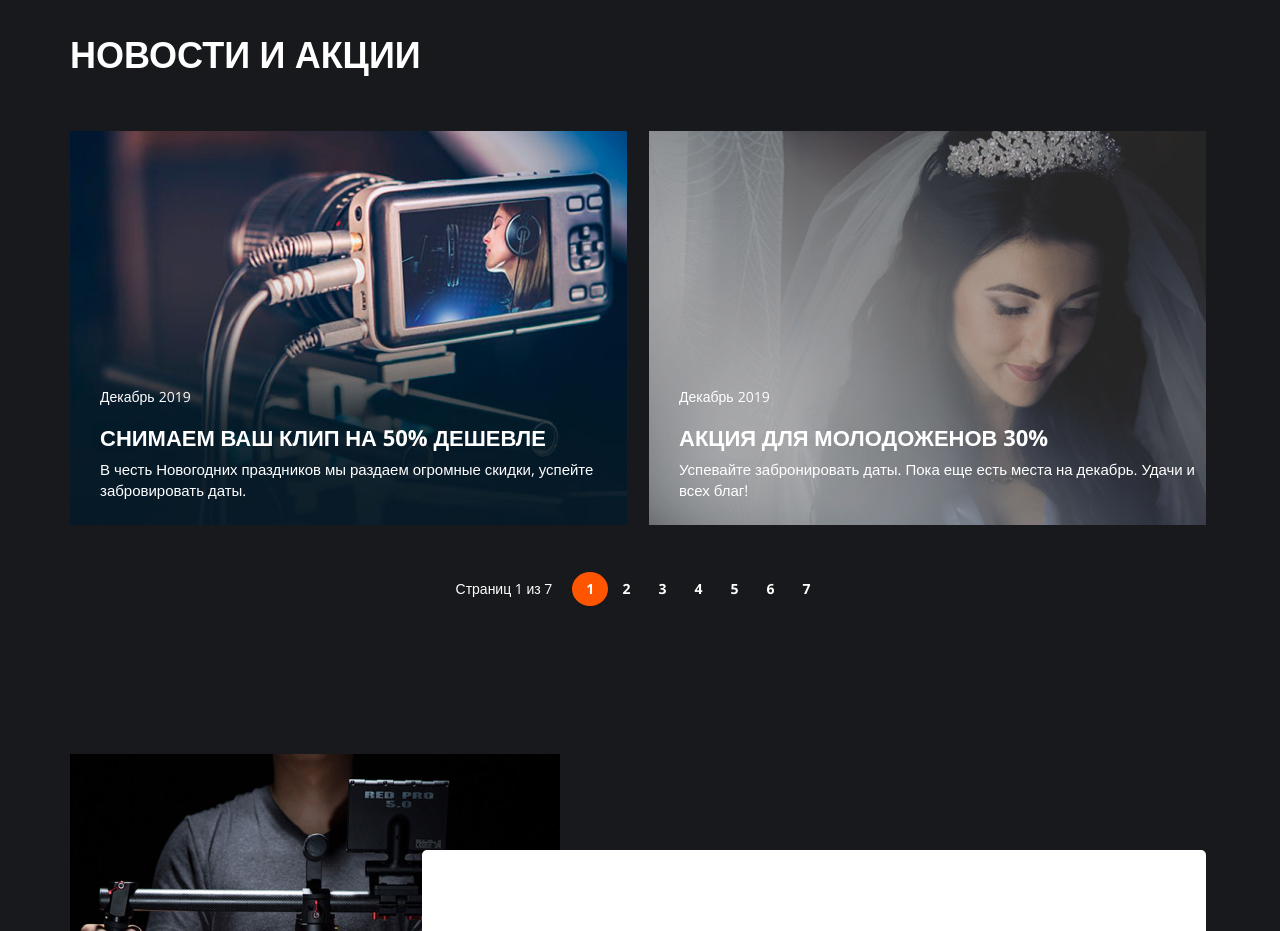
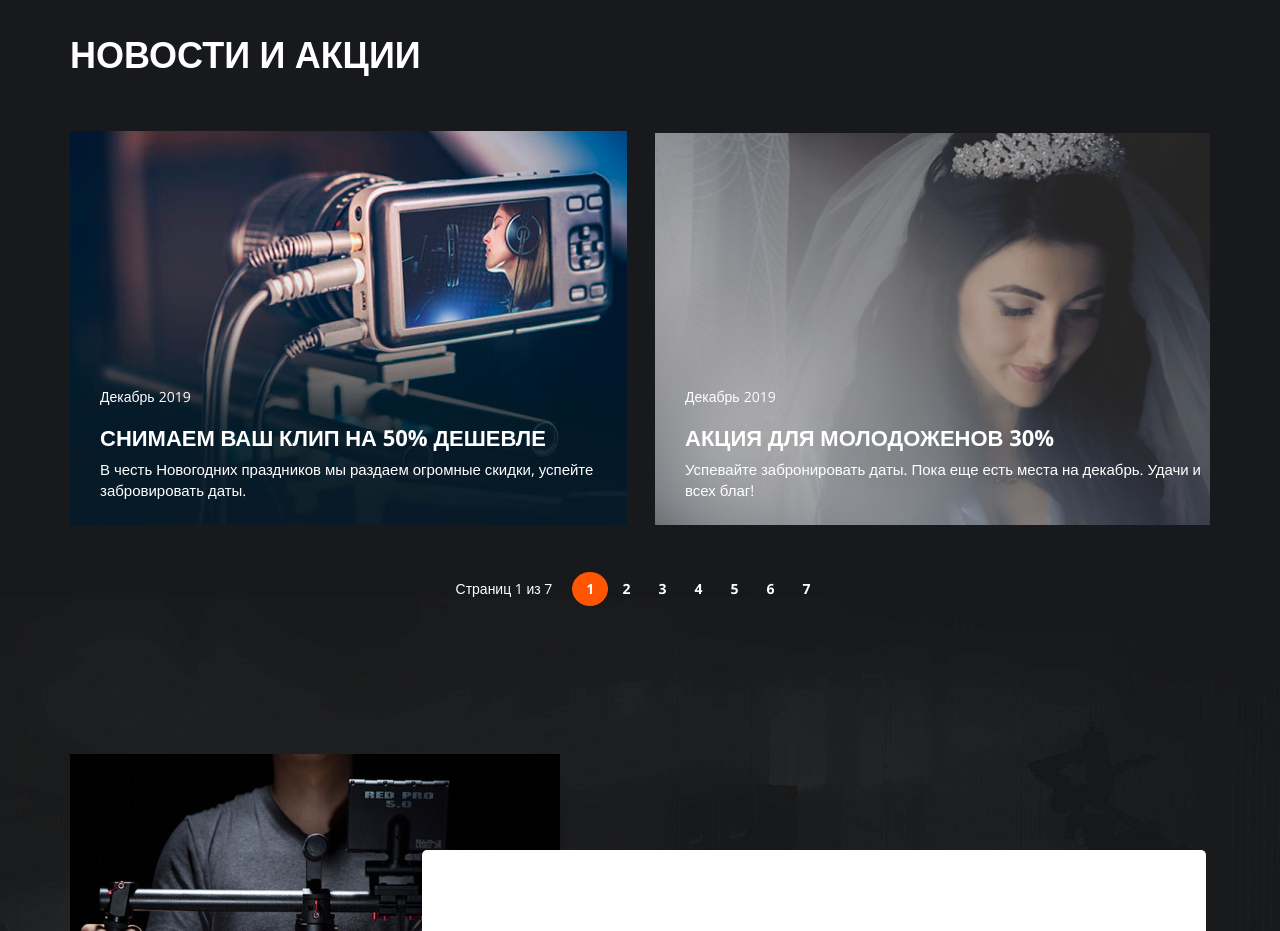
Before and after one commit to dmitrievanati/Draft-course-2, a plain HTML site: page index.html in a window 1280 px wide. Shown: the part 1420-2351 px from the top of the page. Drawn offline with nearby package versions, Linux system fonts and the light colour scheme.

Commit message:
Правка

```diff
--- a/blocks/news.css
+++ b/blocks/news.css
@@ -20,17 +20,22 @@
   min-width: 555px;
   position: relative;
   margin-right: 22px;
+  height: 394px;
+  display: flex;
+  align-items: flex-end;
 }
 .news__item:last-child {
   margin-right: 0;
 }
+
+.news__cover {
+  position: absolute;
+}
+
 .news__content {
-  position: absolute;
-  left: 0;
-  right: 0;
-  bottom: 0;
   padding-left: 30px;
   padding-bottom: 24px;
+  position: relative;
 }
 .news__date-month {
   font-size: 14px;
--- a/layout/base.css
+++ b/layout/base.css
@@ -26,7 +26,7 @@ body {
 
 
 .main-page-wrapper {
-  background: url("../img/hero.png")center top no-repeat url("../img/bottom-pic.png")right bottom no-repeat;
+  background: url("../img/hero.png")center top no-repeat, url("../img/bottom-pic.png")right bottom no-repeat;
 }
 
 .container {
```
